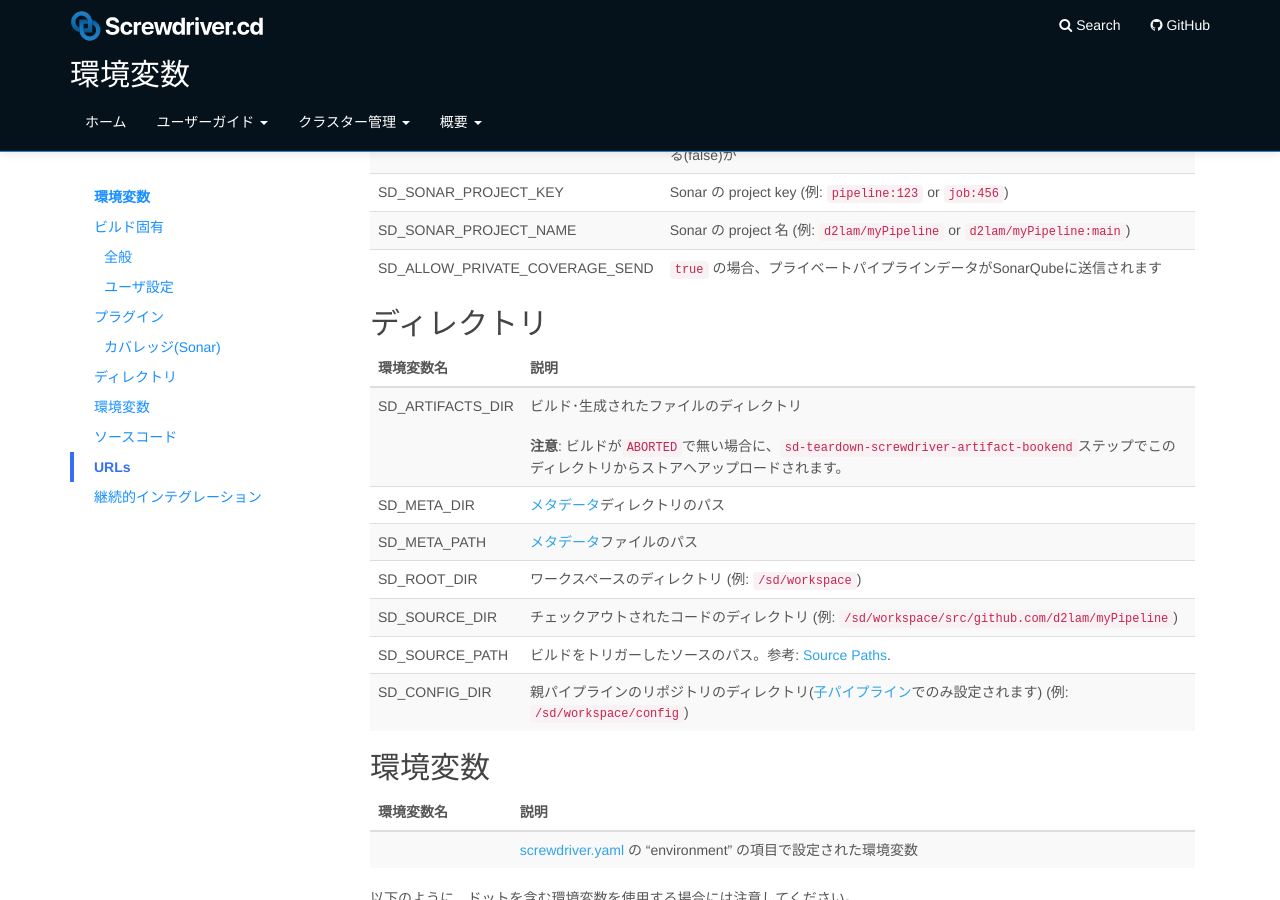
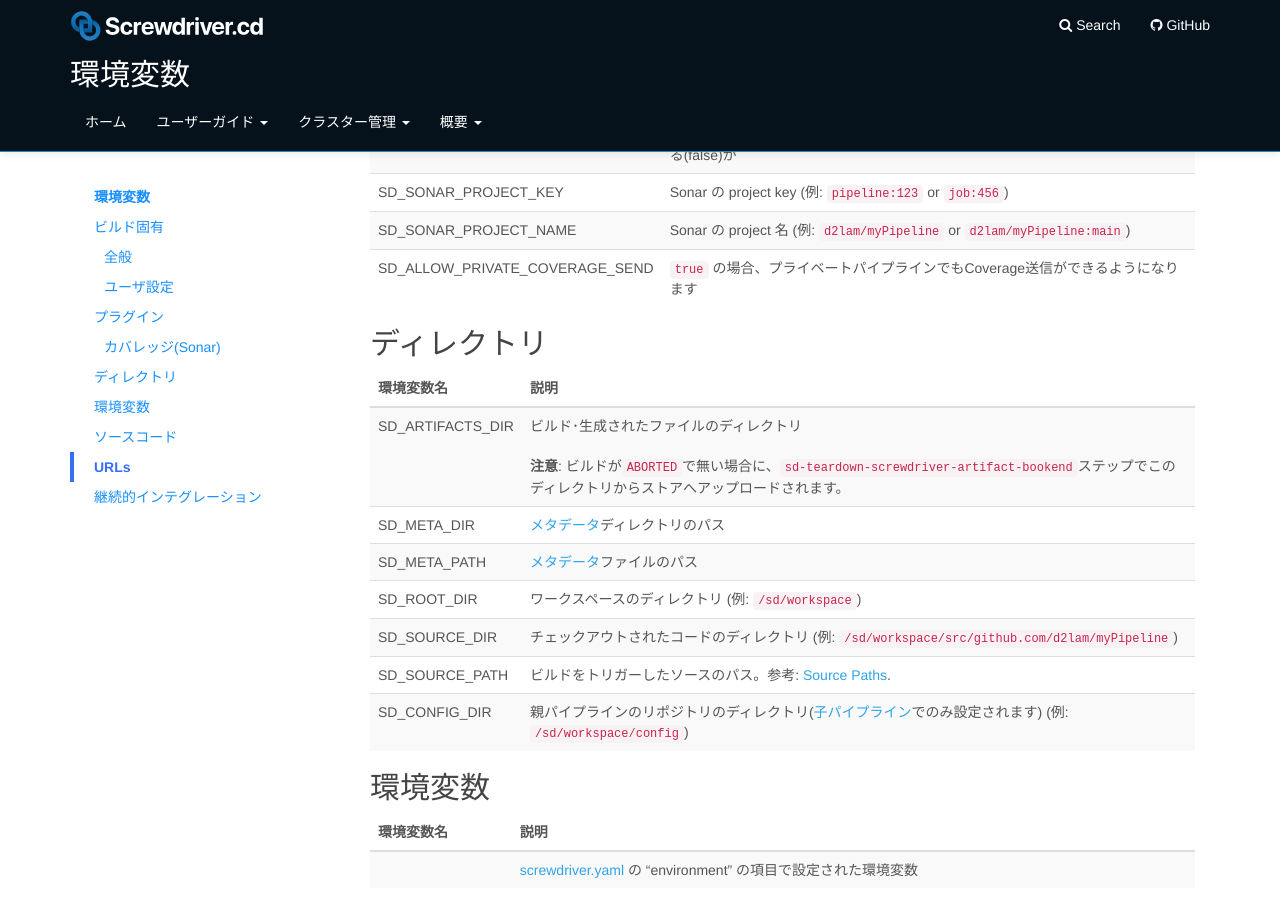
Before and after one commit to screwdriver-cd/guide, a Jekyll site: the page built from docs/ja/user-guide/environment-variables.md, in a window 1280 px wide and 900 px high, scrolled down 2394 px. Built offline with Jekyll 4.4.1, drawn with Linux system fonts in a browser that asks for light colours.

Commit message:
fix: review

```diff
--- a/docs/ja/user-guide/environment-variables.md
+++ b/docs/ja/user-guide/environment-variables.md
@@ -94,7 +94,7 @@ Screwdriver はビルドの過程で利用できる環境変数をエクスポ
 | SD_SONAR_ENTERPRISE | SonarQube の Enterprise 版を利用している(true)か、オープンソース版を使っている(false)か |
 | SD_SONAR_PROJECT_KEY | Sonar の project key (例: `pipeline:123` or `job:456`) |
 | SD_SONAR_PROJECT_NAME | Sonar の project 名 (例: `d2lam/myPipeline` or `d2lam/myPipeline:main`) |
-| SD_ALLOW_PRIVATE_COVERAGE_SEND | `true` の場合、プライベートパイプラインデータがSonarQubeに送信されます |
+| SD_ALLOW_PRIVATE_COVERAGE_SEND | `true` の場合、プライベートパイプラインでもCoverage送信ができるようになります |
 
 ## ディレクトリ
 
```
Also changed, not shown: docs/ja/user-guide/configuration/code-coverage.md (+1 -0 lines), docs/user-guide/configuration/code-coverage.md (+1 -0 lines).
